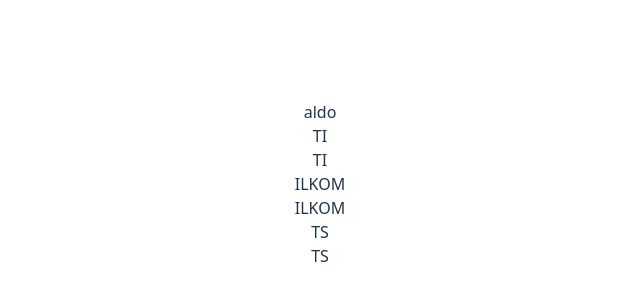
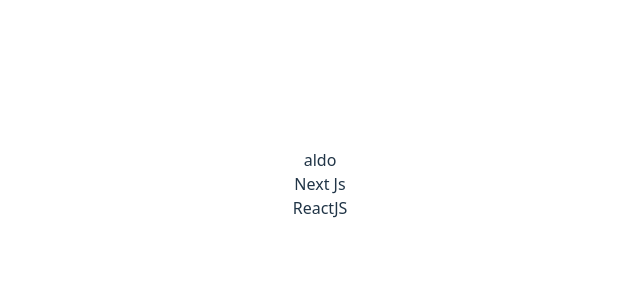
Before and after one commit to alwiranata/React-Basic, a React (Vite) app: page / in a window 1280 px wide. Shown: the part 216-516 px from the top of the page, without its empty margins (320-960 px from the left). Built offline with nearby package versions, Linux system fonts and the light colour scheme.

Commit message:
add :props on article and app

```diff
--- a/src/App.jsx
+++ b/src/App.jsx
@@ -5,7 +5,7 @@
   return (
     <>
     <div className='App'>
-     <Article/>
+     <Article name="aldo" titles={["Next Js", "ReactJS"]}/>
     </div>
     </>
   )
--- a/src/components/Article.jsx
+++ b/src/components/Article.jsx
@@ -1,20 +1,11 @@
-const Article = () => {
-	const name = "aldo"
-	const prodis = ["TI", "ILKOM", "TS"]
-
+const Article = (props) =>{
 	return (
 		<>
-			<div>{name}</div>
-			<div>
-				{prodis.map((prodi) => {
-					return (
-						<>
-							<div>{prodi}</div>
-							<div>{prodi}</div>
-						</>
-					)
-				})}
-			</div>
+			<div>{props.name}</div>
+
+			<div>{props.titles.map((title) =>{
+				return <div key={title}>{title}</div>
+			})}</div>
 		</>
 	)
 }
```
